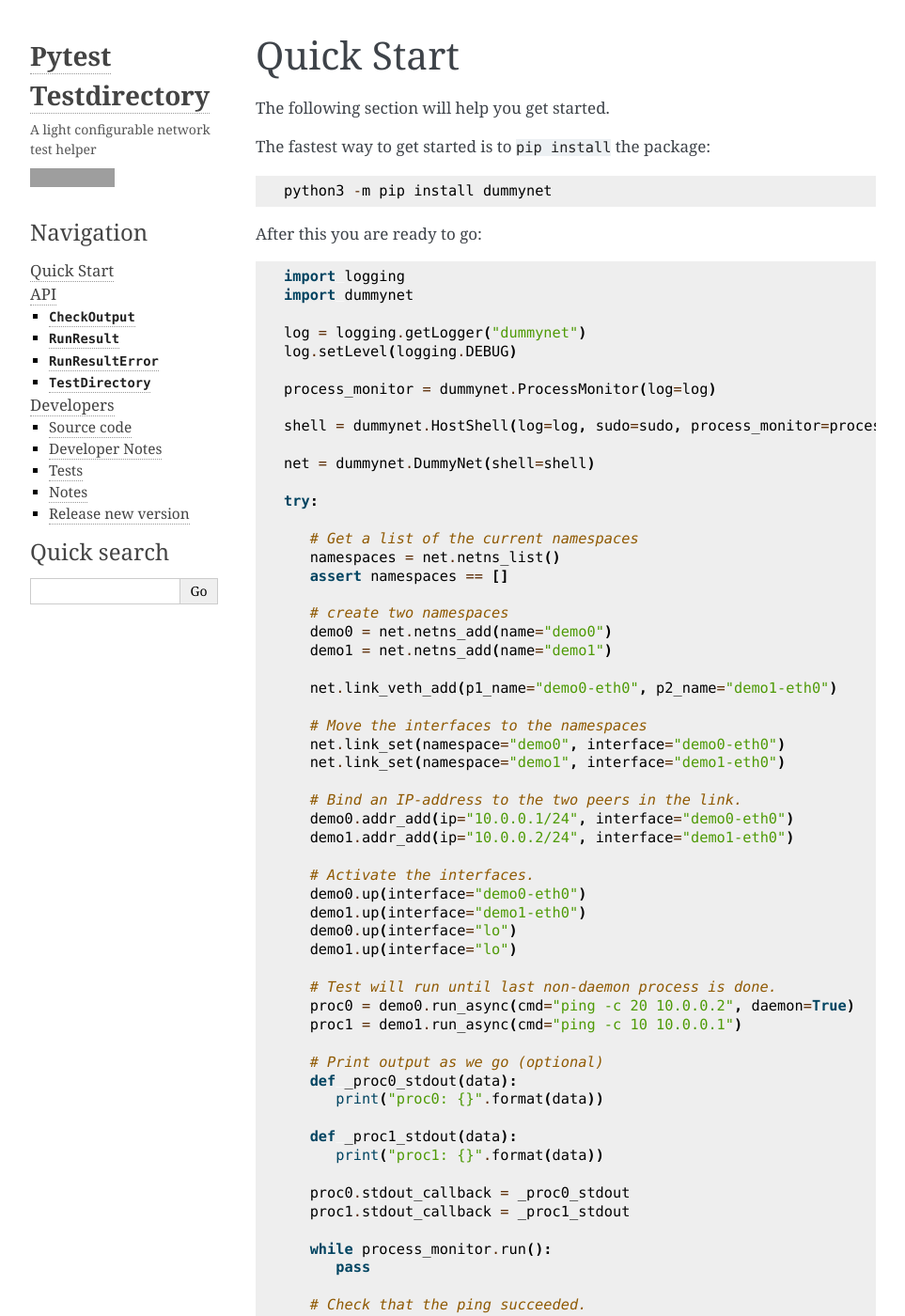
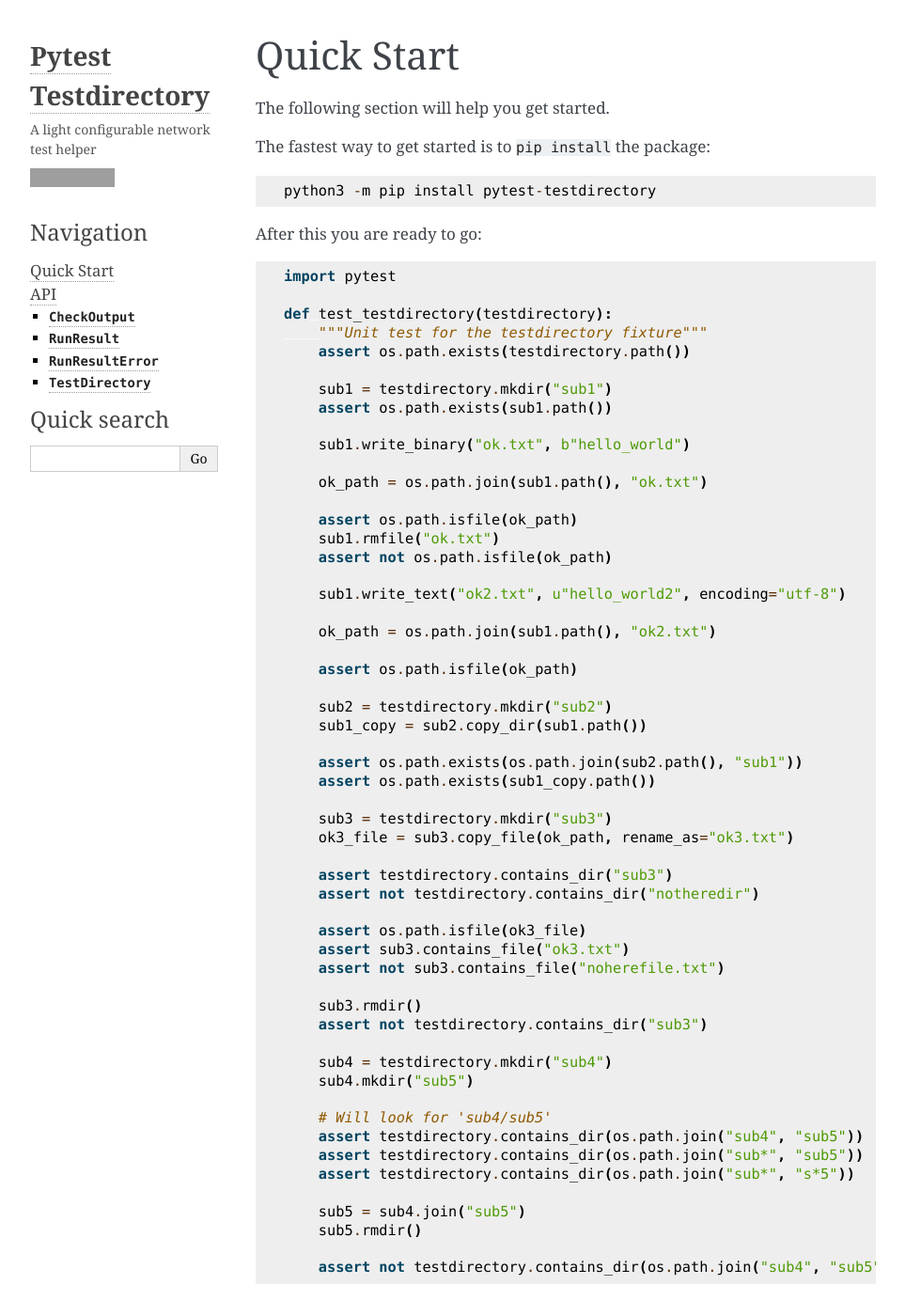
Before and after one commit to steinwurf/pytest-testdirectory, a Sphinx documentation site: the page built from docs/quick_start.rst, in a window 1280 px wide and 1400 px high. Shown: the whole window at 94% size, without its empty margins (148-1111 px from the left). Built offline with Sphinx 7.4.7, drawn with Linux system fonts in a browser that asks for light colours; some of the changed text lies outside the part shown; grey boxes are pictures that could not be loaded.

Commit message:
working on it

```diff
--- a/docs/api/testdirectory.rst
+++ b/docs/api/testdirectory.rst
@@ -6,3 +6,5 @@
         symlink_file, symlink_dir, copy_dir, copy_files, write_text,
         write_binary, contains_file, contains_dir, run
     :special-members: __init__, __str__
+
+.. autofunction:: pytest_testdirectory.testdirectory.testdirectory
--- a/docs/developers.rst
+++ /dev/null
@@ -1,63 +0,0 @@
-Developers
-==========
-
-If you want to work on the code, here are a few things worth knowing.
-
-Source code
------------
-
-The main functionality is found in src/dummy_net.py and the corresponding unit
-test is in test/test_dummynet.py if you want to play/modify/fix the code this
-would, in most cases, be the place to start.
-
-Developer Notes
----------------
-
-We try to make our projects as independent as possible of a local system setup.
-For example with our native code (C/C++) we compile as much as possible from
-source, since this makes us independent of what is currently installed
-(libraries etc.) on a specific machine.
-
-To "fetch" sources we use Waf (https://waf.io/) augmented with dependency
-resolution capabilities: https://github.com/steinwurf/waf
-
-The goal is to enable a work-flow where running::
-
-    ./waf configure
-    ./waf build --run_tests
-
-Configures, builds and runs any available tests for a given project, such that
-you as a developer can start hacking at the code.
-
-For Python project this is a bit unconventional, but we think it works well.
-
-Tests
------
-
-The tests will run automatically by passing ``--run_tests`` to waf::
-
-    ./waf --run_tests
-
-This follows what seems to be "best practice" advise, namely to install the
-package in editable mode in a virtualenv.
-
-Notes
------
-
-* Why use an ``src`` folder (https://hynek.me/articles/testing-packaging/).
-  tl;dr you should run your tests in the same environment as your users would
-  run your code. So by placing the source files in a non-importable folder you
-  avoid accidentally having access to resources not added to the Python
-  package your users will install...
-* Python packaging guide: https://packaging.python.org/distributing/
-
-
-Release new version
--------------------
-
-1. Edit NEWS.rst and wscript (set correct VERSION)
-2. Run ::
-
-    ./waf upload
-
-Only developers with access to the the PyPi repository can do this.
--- a/docs/quick_start.rst
+++ b/docs/quick_start.rst
@@ -5,74 +5,61 @@
 
 The fastest way to get started is to ``pip install`` the package::
 
-    python3 -m pip install dummynet
+    python3 -m pip install pytest-testdirectory
 
 After this you are ready to go::
 
-   import logging
-   import dummynet
+    import pytest
 
-   log = logging.getLogger("dummynet")
-   log.setLevel(logging.DEBUG)
+    def test_testdirectory(testdirectory):
+        """Unit test for the testdirectory fixture"""
+        assert os.path.exists(testdirectory.path())
 
-   process_monitor = dummynet.ProcessMonitor(log=log)
+        sub1 = testdirectory.mkdir("sub1")
+        assert os.path.exists(sub1.path())
 
-   shell = dummynet.HostShell(log=log, sudo=sudo, process_monitor=process_monitor)
+        sub1.write_binary("ok.txt", b"hello_world")
 
-   net = dummynet.DummyNet(shell=shell)
+        ok_path = os.path.join(sub1.path(), "ok.txt")
 
-   try:
+        assert os.path.isfile(ok_path)
+        sub1.rmfile("ok.txt")
+        assert not os.path.isfile(ok_path)
 
-      # Get a list of the current namespaces
-      namespaces = net.netns_list()
-      assert namespaces == []
+        sub1.write_text("ok2.txt", u"hello_world2", encoding="utf-8")
 
-      # create two namespaces
-      demo0 = net.netns_add(name="demo0")
-      demo1 = net.netns_add(name="demo1")
+        ok_path = os.path.join(sub1.path(), "ok2.txt")
 
-      net.link_veth_add(p1_name="demo0-eth0", p2_name="demo1-eth0")
+        assert os.path.isfile(ok_path)
 
-      # Move the interfaces to the namespaces
-      net.link_set(namespace="demo0", interface="demo0-eth0")
-      net.link_set(namespace="demo1", interface="demo1-eth0")
+        sub2 = testdirectory.mkdir("sub2")
+        sub1_copy = sub2.copy_dir(sub1.path())
 
-      # Bind an IP-address to the two peers in the link.
-      demo0.addr_add(ip="10.0.0.1/24", interface="demo0-eth0")
-      demo1.addr_add(ip="10.0.0.2/24", interface="demo1-eth0")
+        assert os.path.exists(os.path.join(sub2.path(), "sub1"))
+        assert os.path.exists(sub1_copy.path())
 
-      # Activate the interfaces.
-      demo0.up(interface="demo0-eth0")
-      demo1.up(interface="demo1-eth0")
-      demo0.up(interface="lo")
-      demo1.up(interface="lo")
+        sub3 = testdirectory.mkdir("sub3")
+        ok3_file = sub3.copy_file(ok_path, rename_as="ok3.txt")
 
-      # Test will run until last non-daemon process is done.
-      proc0 = demo0.run_async(cmd="ping -c 20 10.0.0.2", daemon=True)
-      proc1 = demo1.run_async(cmd="ping -c 10 10.0.0.1")
+        assert testdirectory.contains_dir("sub3")
+        assert not testdirectory.contains_dir("notheredir")
 
-      # Print output as we go (optional)
-      def _proc0_stdout(data):
-         print("proc0: {}".format(data))
+        assert os.path.isfile(ok3_file)
+        assert sub3.contains_file("ok3.txt")
+        assert not sub3.contains_file("noherefile.txt")
 
-      def _proc1_stdout(data):
-         print("proc1: {}".format(data))
+        sub3.rmdir()
+        assert not testdirectory.contains_dir("sub3")
 
-      proc0.stdout_callback = _proc0_stdout
-      proc1.stdout_callback = _proc1_stdout
+        sub4 = testdirectory.mkdir("sub4")
+        sub4.mkdir("sub5")
 
-      while process_monitor.run():
-         pass
+        # Will look for 'sub4/sub5'
+        assert testdirectory.contains_dir(os.path.join("sub4", "sub5"))
+        assert testdirectory.contains_dir(os.path.join("sub*", "sub5"))
+        assert testdirectory.contains_dir(os.path.join("sub*", "s*5"))
 
-      # Check that the ping succeeded.
-      proc1.match(stdout="10 packets transmitted*", stderr=None)
+        sub5 = sub4.join("sub5")
+        sub5.rmdir()
 
-      # Since proc0 is a daemon we automatically kill it when the last
-      # non-daemon process is done. However we can still see the output it
-      # generated.
-      print(f"proc0: {proc0.stdout}")
-
-   finally:
-
-      # Clean up.
-      net.cleanup()
+        assert not testdirectory.contains_dir(os.path.join("sub4", "sub5"))
```
Also changed, not shown: docs/index.rst (+3 -21 lines).
